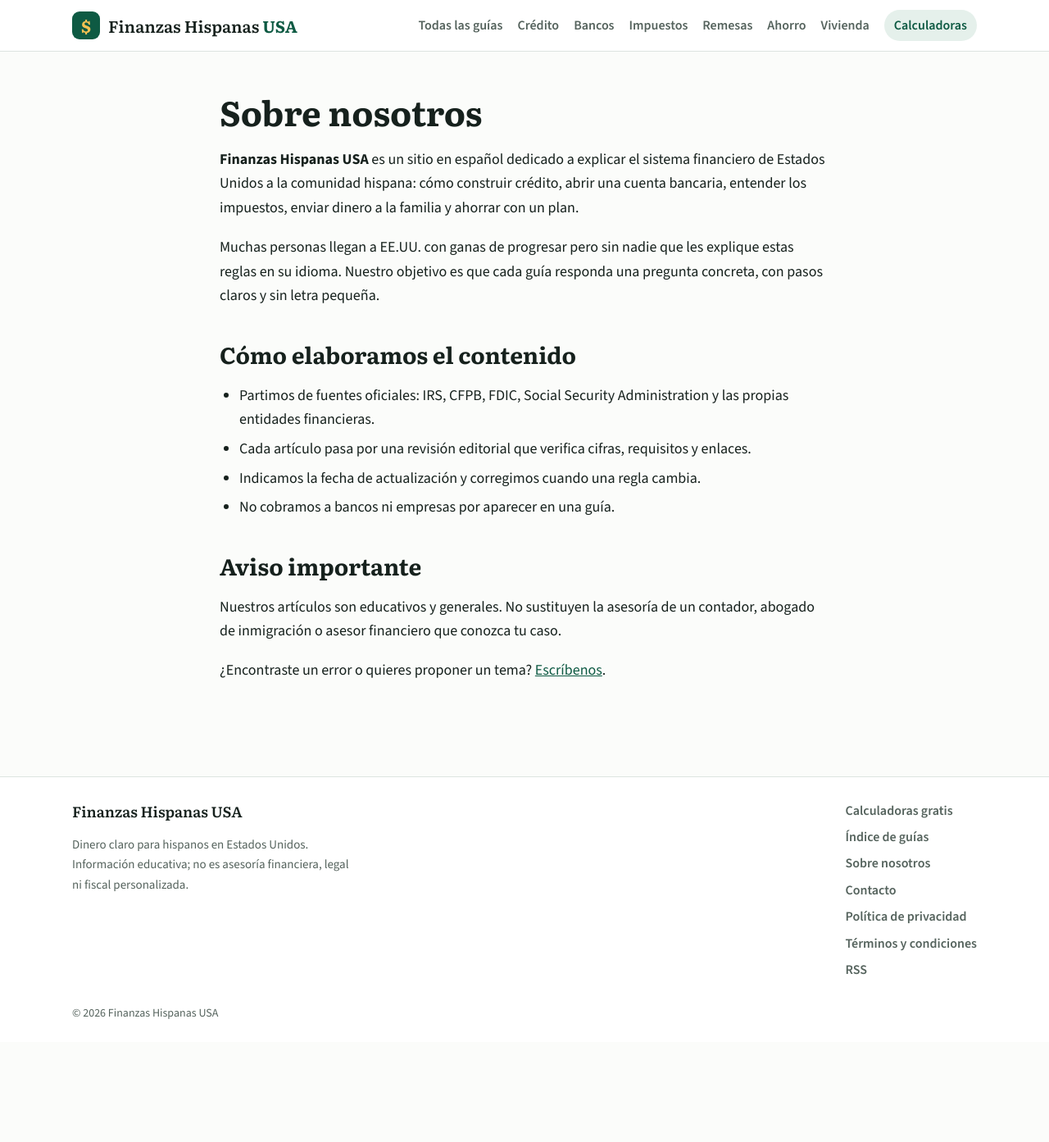
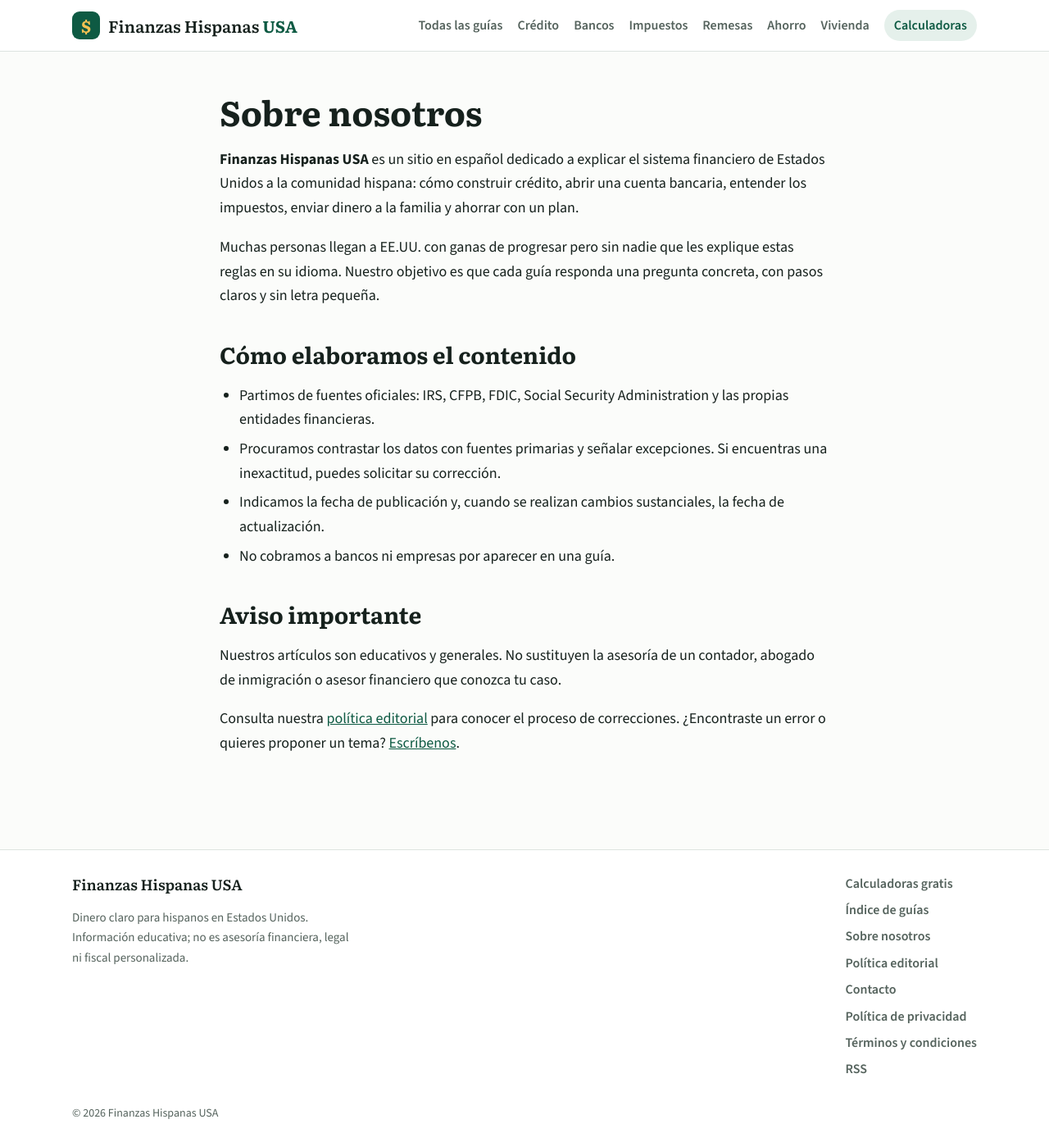
Before and after one commit to AnthonyHenriquezLuciano/finanzashispanasusa, a Jekyll site: the page built from sobre-nosotros.md, in a window 1280 px wide and 1393 px high. Shown: the whole window at 82% size. Built offline with Jekyll 4.4.1, drawn with Linux system fonts in a browser that asks for light colours.

Commit message:
SEO: política editorial, breadcrumbs y auditoría de indexación

```diff
--- a/_layouts/default.html
+++ b/_layouts/default.html
@@ -44,6 +44,7 @@
       <a href="{{ '/herramientas/' | relative_url }}">Calculadoras gratis</a>
       <a href="{{ '/guias/' | relative_url }}">Índice de guías</a>
       <a href="{{ '/sobre-nosotros/' | relative_url }}">Sobre nosotros</a>
+      <a href="{{ '/politica-editorial/' | relative_url }}">Política editorial</a>
       <a href="{{ '/contacto/' | relative_url }}">Contacto</a>
       <a href="{{ '/politica-de-privacidad/' | relative_url }}">Política de privacidad</a>
       <a href="{{ '/terminos-y-condiciones/' | relative_url }}">Términos y condiciones</a>
--- a/_layouts/post.html
+++ b/_layouts/post.html
@@ -34,4 +34,4 @@
   {% assign rel = same | concat: other | slice: 0, 3 %}
   {% if rel.size > 0 %}<section class="related"><h2>Sigue leyendo</h2><div class="grid-posts">{% for post in rel %}{% include card.html %}{% endfor %}</div></section>{% endif %}
 </article>
-<script type="application/ld+json">{"@context":"https://schema.org","@type":"BreadcrumbList","itemListElement":[{"@type":"ListItem","position":1,"name":"Inicio","item":"{{ site.url }}/"},{"@type":"ListItem","position":2,"name":{{ page.category | jsonify }},"item":"{{ site.url }}/categoria/{{ cat.slug }}/"},{"@type":"ListItem","position":3,"name":{{ page.title | jsonify }}}]}</script>
+<script type="application/ld+json">{"@context":"https://schema.org","@type":"BreadcrumbList","itemListElement":[{"@type":"ListItem","position":1,"name":"Inicio","item":"{{ site.url }}/"},{"@type":"ListItem","position":2,"name":"Guías","item":"{{ site.url }}/guias/"},{"@type":"ListItem","position":3,"name":{{ page.category | jsonify }},"item":"{{ site.url }}/categoria/{{ cat.slug }}/"},{"@type":"ListItem","position":4,"name":{{ page.title | jsonify }}}]}</script>
--- a/sobre-nosotros.md
+++ b/sobre-nosotros.md
@@ -10,12 +10,12 @@
 ## Cómo elaboramos el contenido
 
 - Partimos de fuentes oficiales: IRS, CFPB, FDIC, Social Security Administration y las propias entidades financieras.
-- Cada artículo pasa por una revisión editorial que verifica cifras, requisitos y enlaces.
-- Indicamos la fecha de actualización y corregimos cuando una regla cambia.
+- Procuramos contrastar los datos con fuentes primarias y señalar excepciones. Si encuentras una inexactitud, puedes solicitar su corrección.
+- Indicamos la fecha de publicación y, cuando se realizan cambios sustanciales, la fecha de actualización.
 - No cobramos a bancos ni empresas por aparecer en una guía.
 
 ## Aviso importante
 
 Nuestros artículos son educativos y generales. No sustituyen la asesoría de un contador, abogado de inmigración o asesor financiero que conozca tu caso.
 
-¿Encontraste un error o quieres proponer un tema? [Escríbenos](/contacto/).
+Consulta nuestra [política editorial](/politica-editorial/) para conocer el proceso de correcciones. ¿Encontraste un error o quieres proponer un tema? [Escríbenos](/contacto/).
```
Also changed, not shown: AUDITORIA_SEO_2026-10-23.md (added, +32 -0 lines), politica-editorial.md (added, +21 -0 lines).
